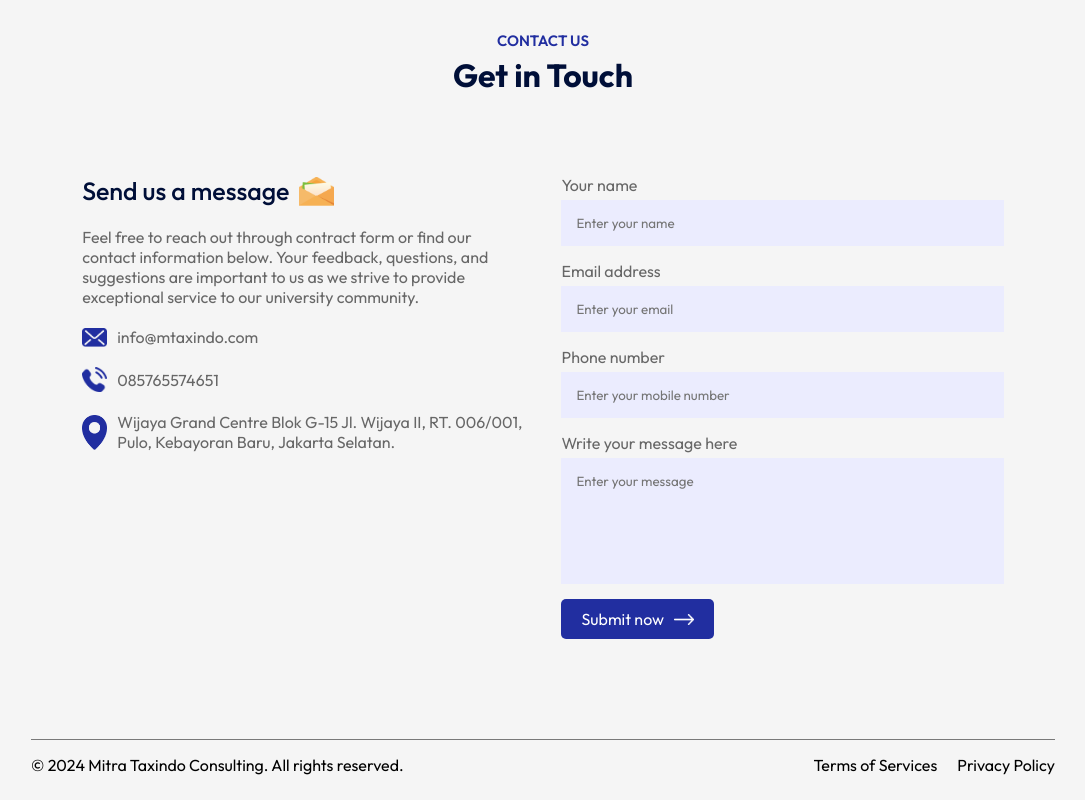
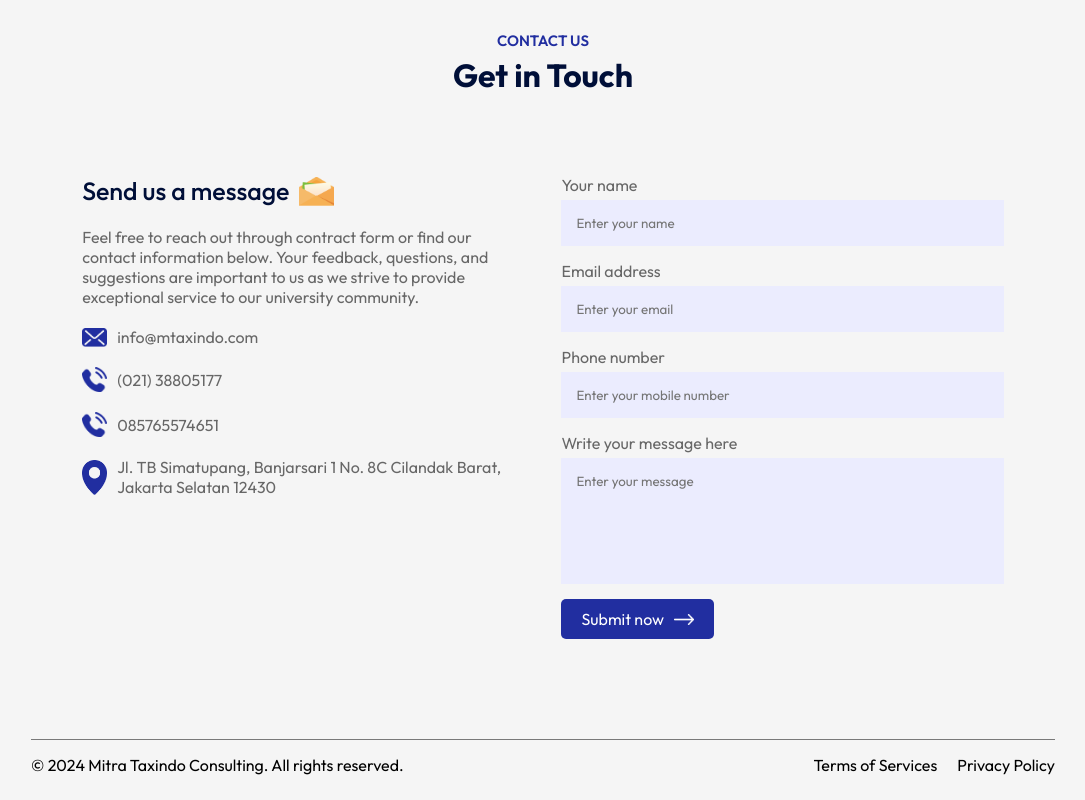
Before and after one commit to SalmanAlfarisi5/MTC, a React (Vite) app: page / in a window 1280 px wide. Shown: the part 4231-5031 px from the top of the page, without its empty margins (97-1182 px from the left). Built offline with nearby package versions, Linux system fonts and the light colour scheme.

Commit message:
Updated contact

```diff
--- a/src/Components/Contact/Contact.jsx
+++ b/src/Components/Contact/Contact.jsx
@@ -43,9 +43,10 @@ const Contact = () => {
             </p>
             <ul>
                 <li> <img src={mail_icon} alt="" />info@mtaxindo.com</li>
-                <li> <img src={phone_icon} alt="" />085765574651</li>
-                <li> <img src={location_icon} alt="" />Wijaya Grand Centre Blok G-15 Jl. Wijaya II,
-                RT. 006/001, Pulo, Kebayoran Baru, Jakarta Selatan.</li>
+                <li> <img src={phone_icon} alt="" />(021) 38805177</li>
+                <li> <img src={phone_icon} alt="" /> 085765574651</li>
+                <li> <img src={location_icon} alt="" />Jl. TB Simatupang, Banjarsari 1 No. 8C
+                Cilandak Barat, Jakarta Selatan 12430 </li>
             </ul>
         </div>
         <div className="contact-col">
```
